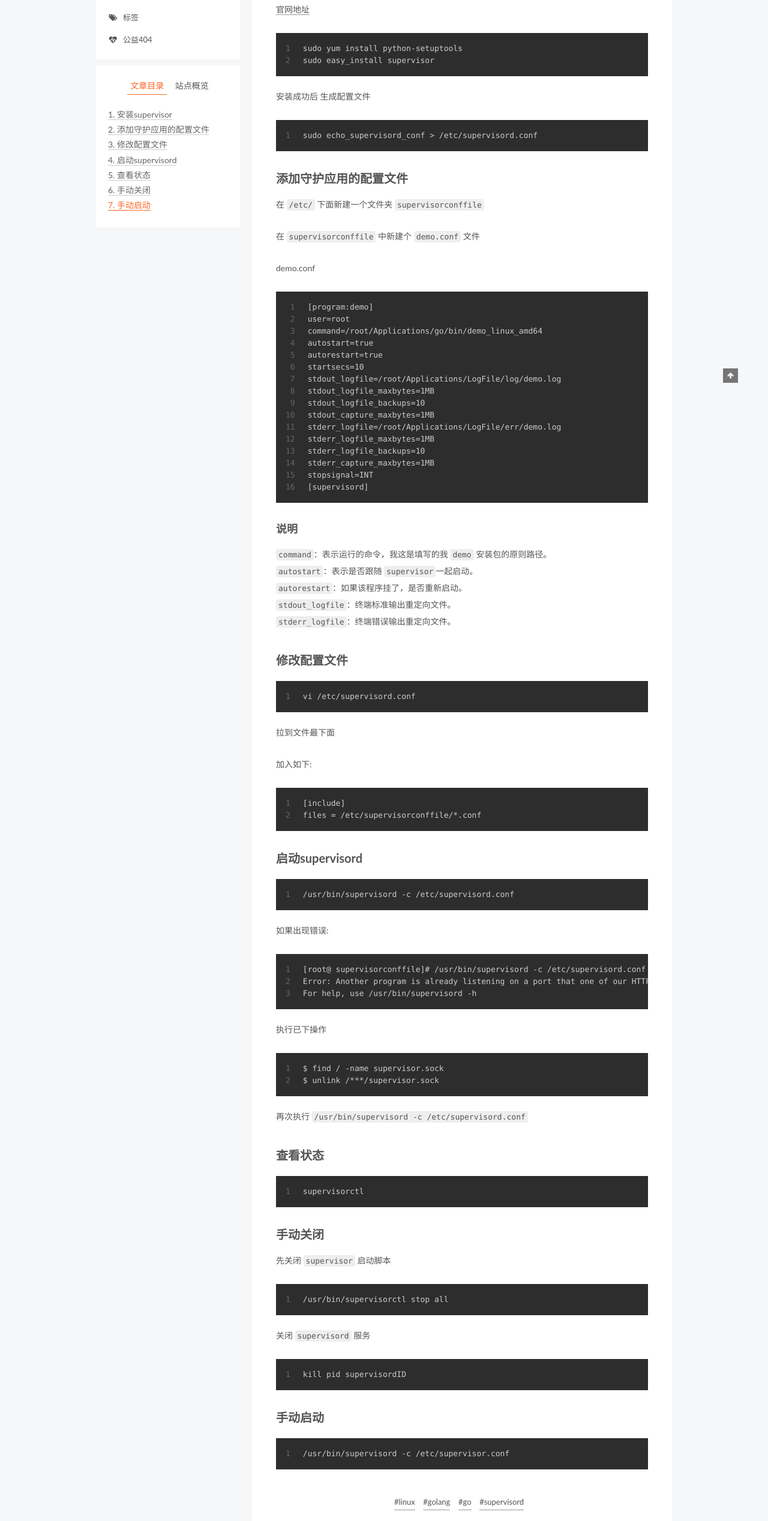
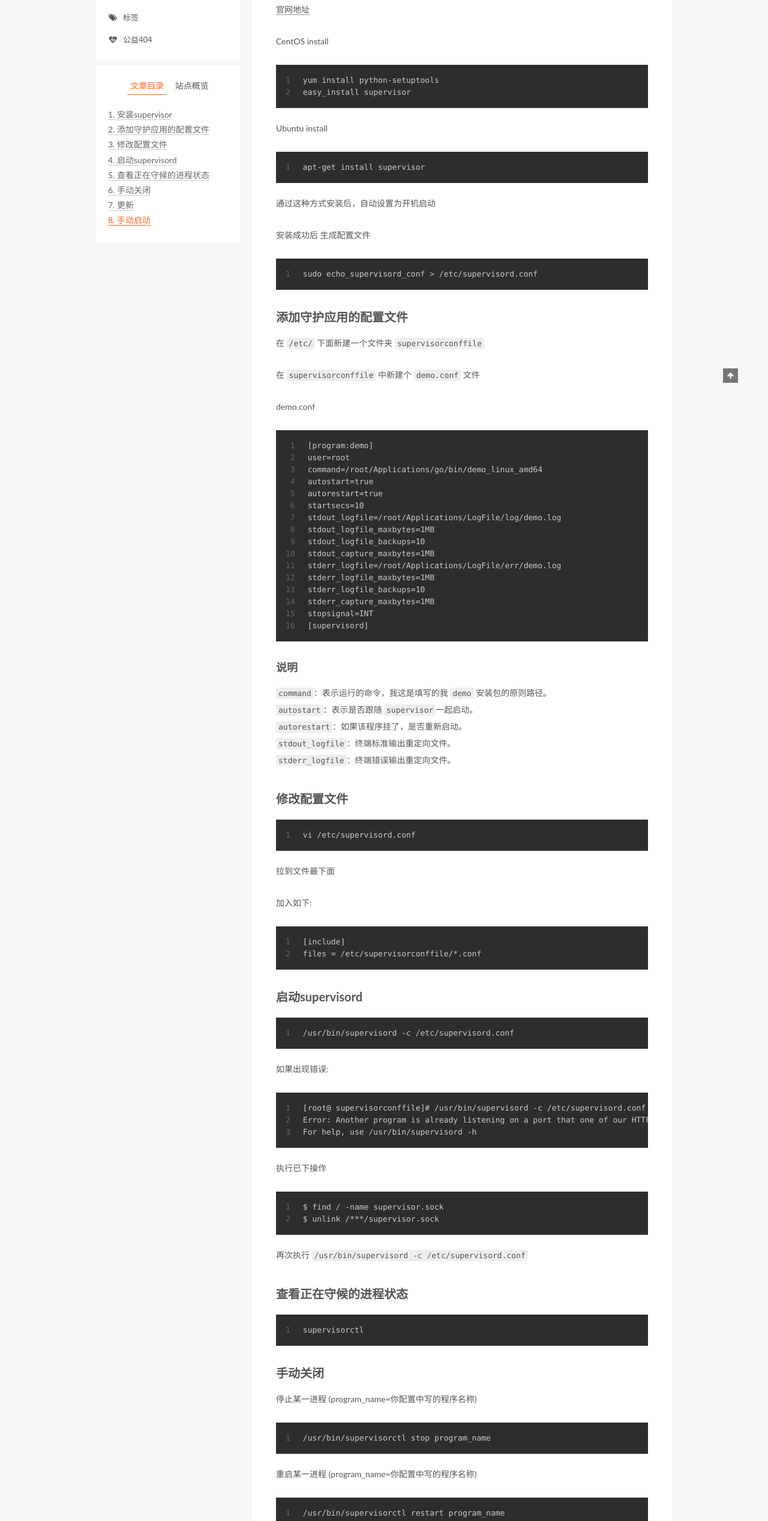
Before and after one commit to zanjs/zanjs.github.io, a plain HTML site: page 2017/12/29/golang/为你的Go-加上守护/index.html in a window 1280 px wide. Shown: the part 262-2797 px from the top of the page at 60% size. Drawn offline with Linux system fonts and the light colour scheme; a web font is replaced by a local one.

Commit message:
Site updated: 2017-12-29 14:16:30

```diff
--- a/2017/12/29/golang/为你的Go-加上守护/index.html
+++ b/2017/12/29/golang/为你的Go-加上守护/index.html
@@ -84,18 +84,18 @@
 
 
 
-<meta name="description" content="安装supervisor官网地址 12sudo yum install python-setuptoolssudo easy_install supervisor 安装成功后 生成配置文件 1sudo echo_supervisord_conf &amp;gt; /etc/supervisord.conf 添加守护应用的配置文件在 /etc/ 下面新建一个文件夹 supervisorconffile 在">
+<meta name="description" content="安装supervisor官网地址 CentOS install 12yum install python-setuptoolseasy_install supervisor Ubuntu install 1apt-get install supervisor 通过这种方式安装后，自动设置为开机启动 安装成功后 生成配置文件 1sudo echo_supervisord_conf &amp;gt; /etc">
 <meta name="keywords" content="linux,golang,go,supervisord">
 <meta property="og:type" content="article">
 <meta property="og:title" content="为你的Go 加上守护">
 <meta property="og:url" content="http://zanjs.com/2017/12/29/golang/为你的Go-加上守护/index.html">
 <meta property="og:site_name" content="一点心怡 | 前端娃">
-<meta property="og:description" content="安装supervisor官网地址 12sudo yum install python-setuptoolssudo easy_install supervisor 安装成功后 生成配置文件 1sudo echo_supervisord_conf &amp;gt; /etc/supervisord.conf 添加守护应用的配置文件在 /etc/ 下面新建一个文件夹 supervisorconffile 在">
+<meta property="og:description" content="安装supervisor官网地址 CentOS install 12yum install python-setuptoolseasy_install supervisor Ubuntu install 1apt-get install supervisor 通过这种方式安装后，自动设置为开机启动 安装成功后 生成配置文件 1sudo echo_supervisord_conf &amp;gt; /etc">
 <meta property="og:locale" content="zh-Hans">
-<meta property="og:updated_time" content="2017-12-29T03:52:13.356Z">
+<meta property="og:updated_time" content="2017-12-29T06:15:49.527Z">
 <meta name="twitter:card" content="summary">
 <meta name="twitter:title" content="为你的Go 加上守护">
-<meta name="twitter:description" content="安装supervisor官网地址 12sudo yum install python-setuptoolssudo easy_install supervisor 安装成功后 生成配置文件 1sudo echo_supervisord_conf &amp;gt; /etc/supervisord.conf 添加守护应用的配置文件在 /etc/ 下面新建一个文件夹 supervisorconffile 在">
+<meta name="twitter:description" content="安装supervisor官网地址 CentOS install 12yum install python-setuptoolseasy_install supervisor Ubuntu install 1apt-get install supervisor 通过这种方式安装后，自动设置为开机启动 安装成功后 生成配置文件 1sudo echo_supervisord_conf &amp;gt; /etc">
 
 
 
@@ -328,7 +328,11 @@
 
 
         <h2 id="安装supervisor"><a href="#安装supervisor" class="headerlink" title="安装supervisor"></a>安装supervisor</h2><p><a href="http://supervisord.org/index.html" target="_blank" rel="external">官网地址</a></p>
-<figure class="highlight bash"><table><tr><td class="gutter"><pre><div class="line">1</div><div class="line">2</div></pre></td><td class="code"><pre><div class="line">sudo yum install python-setuptools</div><div class="line">sudo easy_install supervisor</div></pre></td></tr></table></figure>
+<p>CentOS install</p>
+<figure class="highlight bash"><table><tr><td class="gutter"><pre><div class="line">1</div><div class="line">2</div></pre></td><td class="code"><pre><div class="line">yum install python-setuptools</div><div class="line">easy_install supervisor</div></pre></td></tr></table></figure>
+<p>Ubuntu install</p>
+<figure class="highlight plain"><table><tr><td class="gutter"><pre><div class="line">1</div></pre></td><td class="code"><pre><div class="line">apt-get install supervisor</div></pre></td></tr></table></figure>
+<p>通过这种方式安装后，自动设置为开机启动</p>
 <p>安装成功后 生成配置文件</p>
 <figure class="highlight plain"><table><tr><td class="gutter"><pre><div class="line">1</div></pre></td><td class="code"><pre><div class="line">sudo echo_supervisord_conf &gt; /etc/supervisord.conf</div></pre></td></tr></table></figure>
 <h2 id="添加守护应用的配置文件"><a href="#添加守护应用的配置文件" class="headerlink" title="添加守护应用的配置文件"></a>添加守护应用的配置文件</h2><p>在 <code>/etc/</code> 下面新建一个文件夹 <code>supervisorconffile</code></p>
@@ -346,11 +350,19 @@
 <p>执行已下操作</p>
 <figure class="highlight plain"><table><tr><td class="gutter"><pre><div class="line">1</div><div class="line">2</div></pre></td><td class="code"><pre><div class="line">$ find / -name supervisor.sock</div><div class="line">$ unlink /***/supervisor.sock</div></pre></td></tr></table></figure>
 <p>再次执行 <code>/usr/bin/supervisord -c /etc/supervisord.conf</code></p>
-<h2 id="查看状态"><a href="#查看状态" class="headerlink" title="查看状态"></a>查看状态</h2><figure class="highlight plain"><table><tr><td class="gutter"><pre><div class="line">1</div></pre></td><td class="code"><pre><div class="line">supervisorctl</div></pre></td></tr></table></figure>
-<h2 id="手动关闭"><a href="#手动关闭" class="headerlink" title="手动关闭"></a>手动关闭</h2><p>先关闭 <code>supervisor</code> 启动脚本</p>
+<h2 id="查看正在守候的进程状态"><a href="#查看正在守候的进程状态" class="headerlink" title="查看正在守候的进程状态"></a>查看正在守候的进程状态</h2><figure class="highlight plain"><table><tr><td class="gutter"><pre><div class="line">1</div></pre></td><td class="code"><pre><div class="line">supervisorctl</div></pre></td></tr></table></figure>
+<h2 id="手动关闭"><a href="#手动关闭" class="headerlink" title="手动关闭"></a>手动关闭</h2><p>停止某一进程 (program_name=你配置中写的程序名称)</p>
+<figure class="highlight plain"><table><tr><td class="gutter"><pre><div class="line">1</div></pre></td><td class="code"><pre><div class="line">/usr/bin/supervisorctl stop program_name</div></pre></td></tr></table></figure>
+<p>重启某一进程 (program_name=你配置中写的程序名称)</p>
+<figure class="highlight plain"><table><tr><td class="gutter"><pre><div class="line">1</div></pre></td><td class="code"><pre><div class="line">/usr/bin/supervisorctl restart program_name</div></pre></td></tr></table></figure>
+<p>停止全部进程</p>
 <figure class="highlight plain"><table><tr><td class="gutter"><pre><div class="line">1</div></pre></td><td class="code"><pre><div class="line">/usr/bin/supervisorctl stop all</div></pre></td></tr></table></figure>
 <p>关闭 <code>supervisord</code> 服务</p>
 <figure class="highlight plain"><table><tr><td class="gutter"><pre><div class="line">1</div></pre></td><td class="code"><pre><div class="line">kill pid supervisordID</div></pre></td></tr></table></figure>
+<h2 id="更新"><a href="#更新" class="headerlink" title="更新"></a>更新</h2><p>更新新的配置到 <code>supervisord</code></p>
+<figure class="highlight plain"><table><tr><td class="gutter"><pre><div class="line">1</div></pre></td><td class="code"><pre><div class="line">/usr/bin/supervisorctl update</div></pre></td></tr></table></figure>
+<p>重新启动配置中的所有程序 </p>
+<figure class="highlight plain"><table><tr><td class="gutter"><pre><div class="line">1</div></pre></td><td class="code"><pre><div class="line">/usr/bin/supervisorctl reload</div></pre></td></tr></table></figure>
 <h2 id="手动启动"><a href="#手动启动" class="headerlink" title="手动启动"></a>手动启动</h2><figure class="highlight plain"><table><tr><td class="gutter"><pre><div class="line">1</div></pre></td><td class="code"><pre><div class="line">/usr/bin/supervisord -c /etc/supervisor.conf</div></pre></td></tr></table></figure>
 
     </div>
@@ -507,7 +519,7 @@
 
 
 
-              <div class="post-toc-content"><ol class="nav"><li class="nav-item nav-level-2"><a class="nav-link" href="#安装supervisor"><span class="nav-number">1.</span> <span class="nav-text">安装supervisor</span></a></li><li class="nav-item nav-level-2"><a class="nav-link" href="#添加守护应用的配置文件"><span class="nav-number">2.</span> <span class="nav-text">添加守护应用的配置文件</span></a><ol class="nav-child"><li class="nav-item nav-level-3"><a class="nav-link" href="#说明"><span class="nav-number">2.1.</span> <span class="nav-text">说明</span></a></li></ol></li><li class="nav-item nav-level-2"><a class="nav-link" href="#修改配置文件"><span class="nav-number">3.</span> <span class="nav-text">修改配置文件</span></a></li><li class="nav-item nav-level-2"><a class="nav-link" href="#启动supervisord"><span class="nav-number">4.</span> <span class="nav-text">启动supervisord</span></a></li><li class="nav-item nav-level-2"><a class="nav-link" href="#查看状态"><span class="nav-number">5.</span> <span class="nav-text">查看状态</span></a></li><li class="nav-item nav-level-2"><a class="nav-link" href="#手动关闭"><span class="nav-number">6.</span> <span class="nav-text">手动关闭</span></a></li><li class="nav-item nav-level-2"><a class="nav-link" href="#手动启动"><span class="nav-number">7.</span> <span class="nav-text">手动启动</span></a></li></ol></div>
+              <div class="post-toc-content"><ol class="nav"><li class="nav-item nav-level-2"><a class="nav-link" href="#安装supervisor"><span class="nav-number">1.</span> <span class="nav-text">安装supervisor</span></a></li><li class="nav-item nav-level-2"><a class="nav-link" href="#添加守护应用的配置文件"><span class="nav-number">2.</span> <span class="nav-text">添加守护应用的配置文件</span></a><ol class="nav-child"><li class="nav-item nav-level-3"><a class="nav-link" href="#说明"><span class="nav-number">2.1.</span> <span class="nav-text">说明</span></a></li></ol></li><li class="nav-item nav-level-2"><a class="nav-link" href="#修改配置文件"><span class="nav-number">3.</span> <span class="nav-text">修改配置文件</span></a></li><li class="nav-item nav-level-2"><a class="nav-link" href="#启动supervisord"><span class="nav-number">4.</span> <span class="nav-text">启动supervisord</span></a></li><li class="nav-item nav-level-2"><a class="nav-link" href="#查看正在守候的进程状态"><span class="nav-number">5.</span> <span class="nav-text">查看正在守候的进程状态</span></a></li><li class="nav-item nav-level-2"><a class="nav-link" href="#手动关闭"><span class="nav-number">6.</span> <span class="nav-text">手动关闭</span></a></li><li class="nav-item nav-level-2"><a class="nav-link" href="#更新"><span class="nav-number">7.</span> <span class="nav-text">更新</span></a></li><li class="nav-item nav-level-2"><a class="nav-link" href="#手动启动"><span class="nav-number">8.</span> <span class="nav-text">手动启动</span></a></li></ol></div>
 
           </div>
         </section>
```
Also changed, not shown: index.html (+15 -3 lines).
